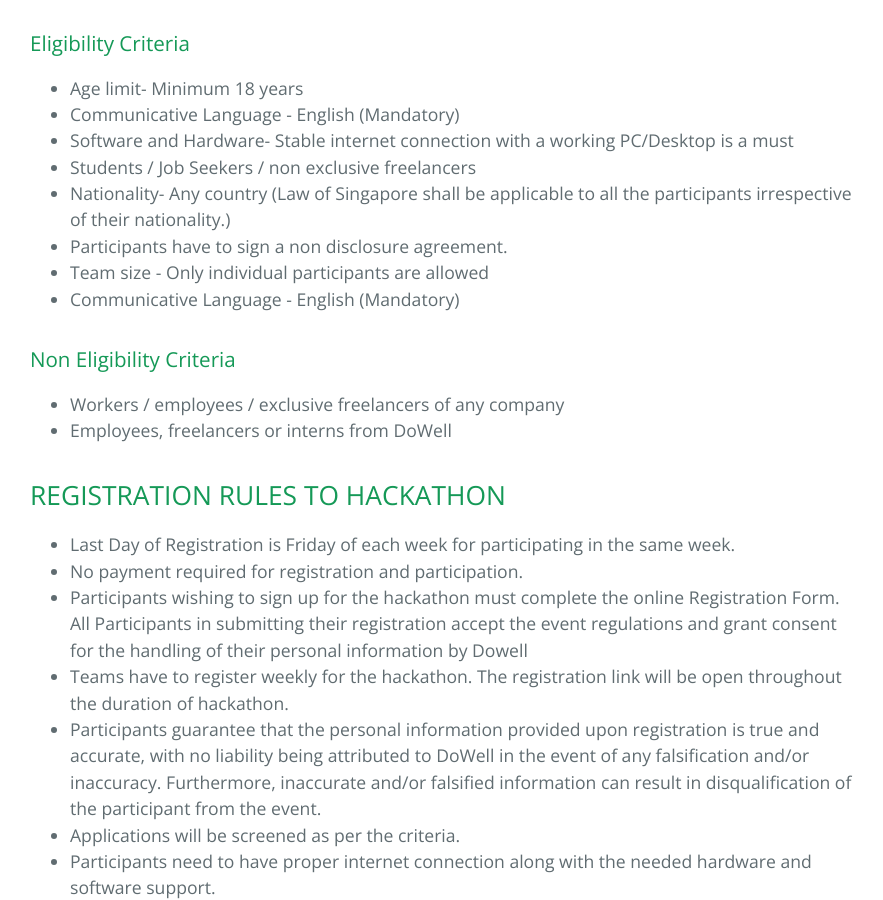
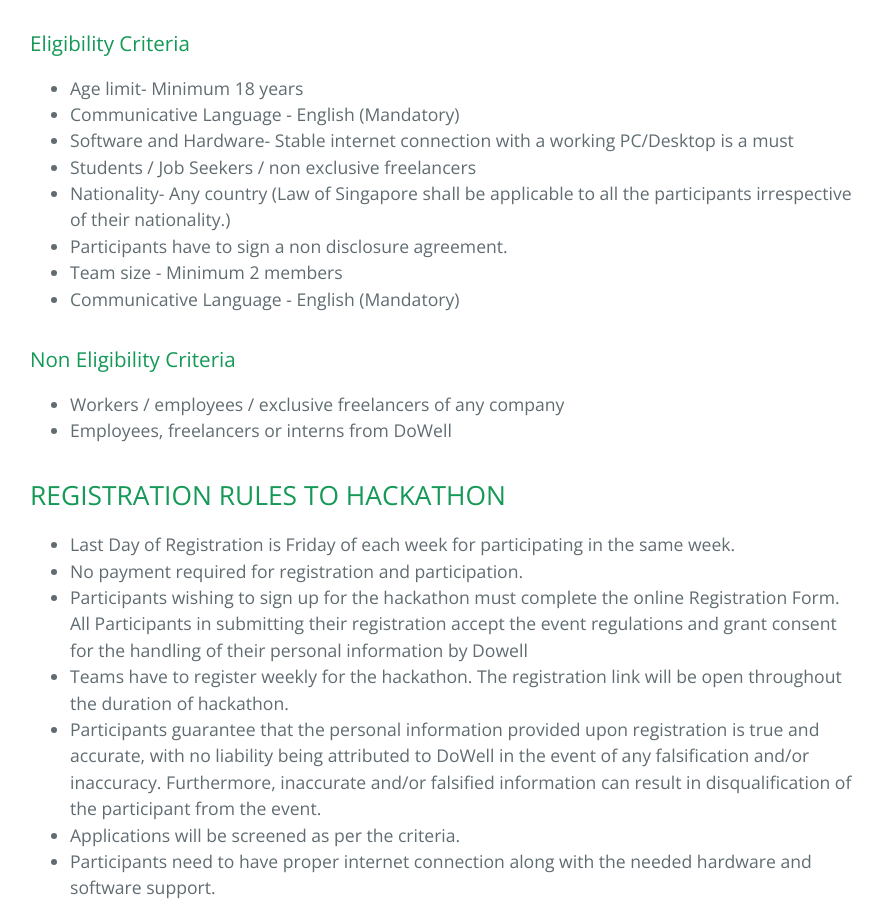
Before and after one commit to DowellLivingLab/Dowell-Comprehend, a Jekyll site: the page built from index.md, in a window 1280 px wide and 900 px high, scrolled down 1384 px. Shown: the whole window, without its empty margins (194-1077 px from the left). Built offline with Jekyll 4.4.1, drawn with Linux system fonts in a browser that asks for light colours; our own code applies the rules of GitHub Pages for plain Markdown files.

Commit message:
Update index.md

```diff
--- a/index.md
+++ b/index.md
@@ -35,7 +35,7 @@ The contributory hackathon has been developed to guide the learners implementing
   - Students / Job Seekers / non exclusive freelancers
   - Nationality- Any country (Law of Singapore shall be applicable to all the participants irrespective of their nationality.)
   - Participants have to sign a non disclosure agreement.
-  - Team size - Only individual participants are allowed
+  - Team size - Minimum 2 members
   - Communicative Language - English (Mandatory)
 
 
```
